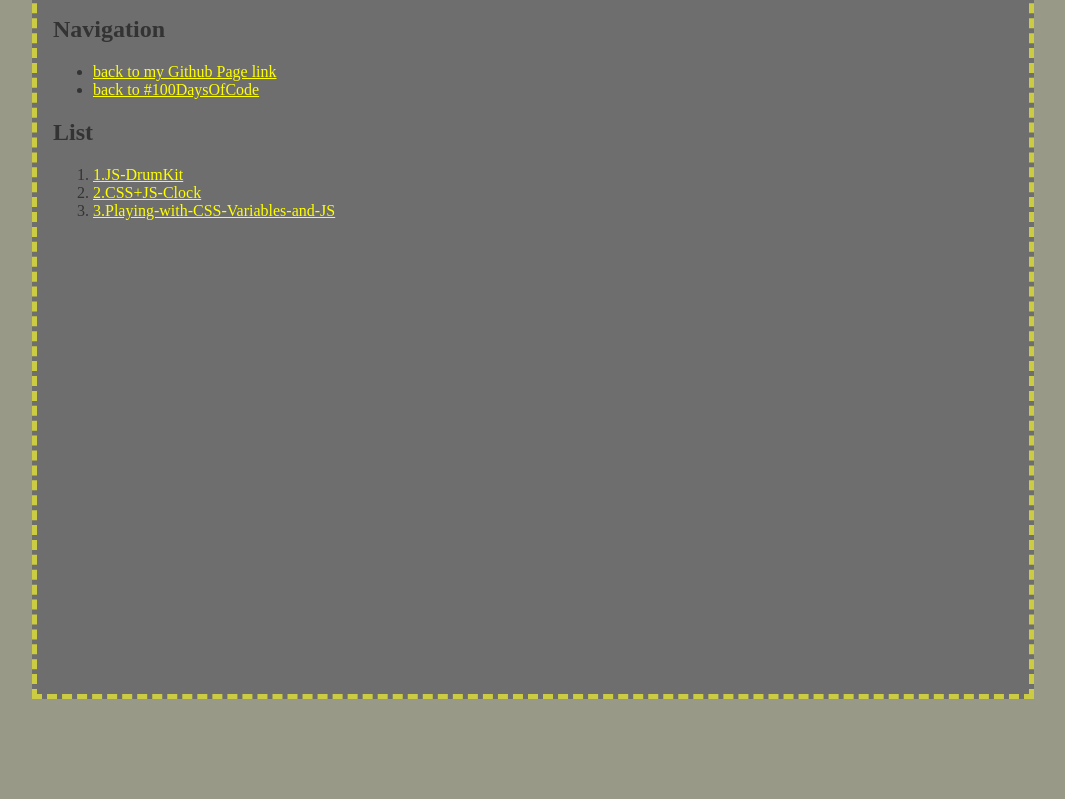
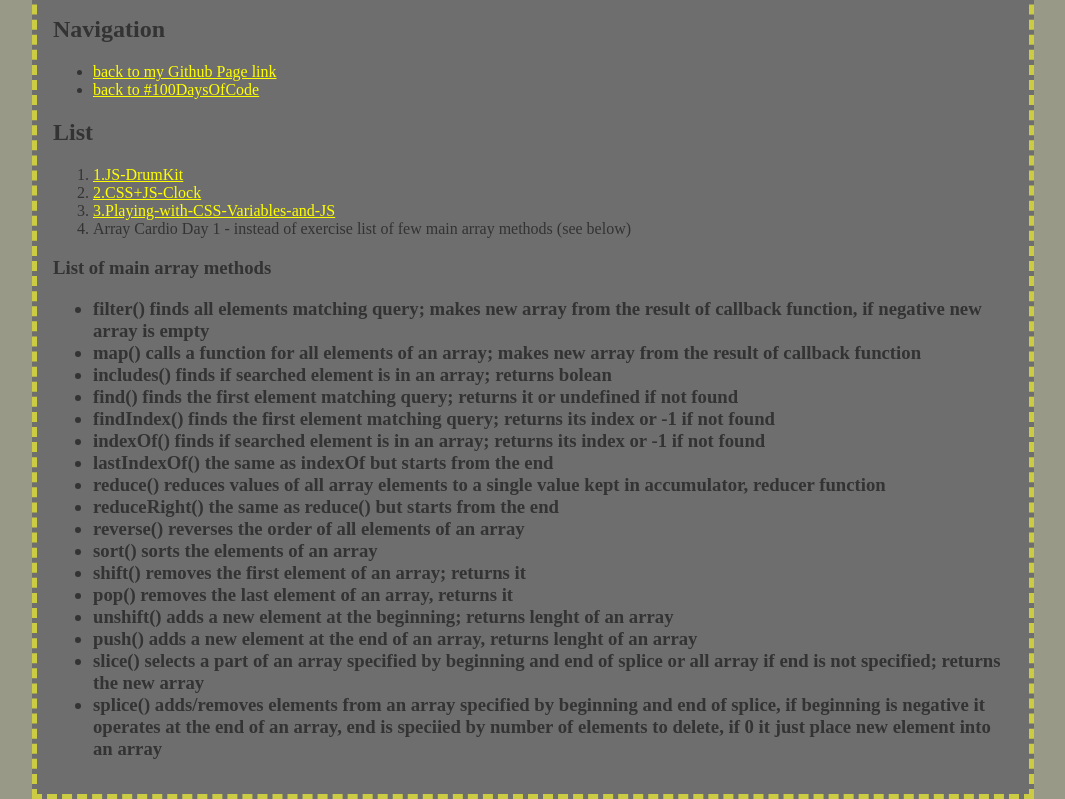
Before and after one commit to tdudkowski/JavaScript30, a plain HTML site: page index.html in a window 1280 px wide. Shown: the part 101-900 px from the top of the page, without its empty margins (107-1172 px from the left). Before the commit the page ends 800 px from the top, so only its background shows below. Drawn offline with Linux system fonts and the light colour scheme.

Commit message:
Update index.html

```diff
--- a/index.html
+++ b/index.html
@@ -58,7 +58,33 @@
    <li><a href="1.JS-DrumKit/">1.JS-DrumKit</a></li>
    <li><a href="2.CSS+JS-Clock/">2.CSS+JS-Clock</a></li>
    <li><a href="3.Playing-with-CSS-Variables-and-JS">3.Playing-with-CSS-Variables-and-JS</a></li>
+   <li>Array Cardio Day 1 - instead of exercise list of few main array methods (see below)</li>
   </ol>
+
+  <h3>List of main array methods<h3>
+  <ul>
+<li><strong>filter()</strong> finds all elements matching query; makes new array from the result of callback function, if negative new array is empty</li>
+<li><strong>map() calls a function for all elements of an array; makes new array from the result of callback function</li>
+
+<li><strong>includes()</strong>	finds if searched element is in an array; returns bolean</li>
+<li><strong>find()</strong> finds the first element matching query; returns it or undefined if not found</li>
+<li><strong>findIndex()</strong>	finds the first element matching query; returns its index or -1 if not found</li>
+<li><strong>indexOf()</strong> finds if searched element is in an array; returns its index or -1 if not found</li>
+<li><strong>lastIndexOf()</strong> the same as indexOf but starts from the end</li>
+
+<li><strong>reduce()</strong> reduces values of all array elements to a single value kept in accumulator, reducer function</li>
+<li><strong>reduceRight()</strong> the same as reduce() but starts from the end</li>
+<li><strong>reverse()</strong> reverses the order of all elements of an array</li>
+<li><strong>sort()</strong> sorts the elements of an array</li>
+
+<li><strong>shift()</strong>	removes the first element of an array; returns it</li>
+<li><strong>pop()</strong> removes the last element of an array, returns it</li>
+<li><strong>unshift()</strong> adds a new element at the beginning; returns lenght of an array</li>
+<li><strong>push()</strong> adds a new element at the end of an array, returns lenght of an array</li>
+
+<li><strong>slice()</strong>	selects a part of an array specified by beginning and end of splice or all array if end is not specified; returns the new array</li>
+<li><strong>splice()</strong> adds/removes elements from an array specified by beginning and end of splice, if beginning is negative it operates at the end of an array, end is speciied by number of elements to delete, if 0 it just place new element into an array</li>
+</ul>
  </main>
 </body>
 
```
